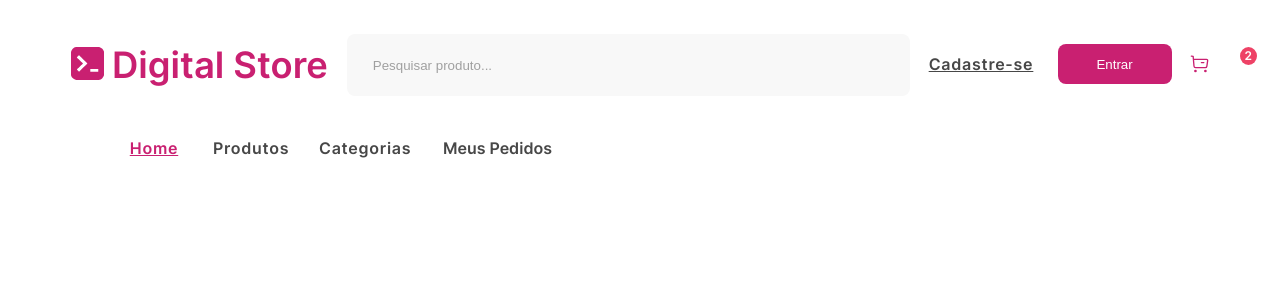
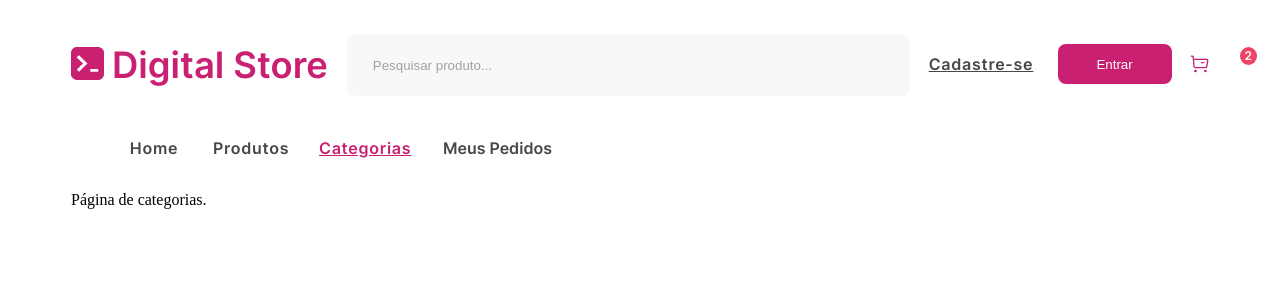
Before and after one commit to SergioFerreiraFilho/Digital-Store, a React (Create React App) app: page /categorias in a window 1280 px wide. Shown: the top 300 px of the page. Built offline with nearby package versions, Linux system fonts and the light colour scheme.

Commit message:
Colocando script na NAV para mudar o foco

```diff
--- a/src/Routers/index.js
+++ b/src/Routers/index.js
@@ -14,7 +14,7 @@ export default function Routers(){
                     <Route  path="/" element={<Home/>}/>
                     <Route  path="/produtos" element={<Produtos/>}/>
                     <Route  path="/categorias" element={<Categorias/>}/>
-                    <Route  path="/meusPedidos" element={<MeusPedidos/>}/>
+                    <Route  path="/meus-pedidos" element={<MeusPedidos/>}/>
                 </Routes>
         </BrowserRouter>
     );
--- a/src/components/Header/Nav/index.js
+++ b/src/components/Header/Nav/index.js
@@ -1,14 +1,21 @@
-import {Link} from "react-router-dom";
+import {Link, useLocation} from "react-router-dom";
 import "./style.css";
 
 
 export default function Nav() {
+    const location = useLocation();
+
+    const ativarHome = (url) => url === location.pathname ? "ativarHome" : "home";
+    const ativarProdutos = (url) => url === location.pathname ? "ativarProdutos" : "produtos";
+    const ativarCategorias = (url) => url === location.pathname ? "ativarCategorias" : "categorias";
+    const ativarMeus_pedidos = (url) => url === location.pathname ? "ativarMeus-pedidos" : "meus-pedidos";
+
     return (
         <nav>
-            <Link className="home" to="/" >Home</Link>
-            <Link className="produtos" to="/produtos" >Produtos</Link>
-            <Link className="categorias" to="/categorias" >Categorias</Link>
-            <Link className="meus-pedidos" to="/meus-pedidos" >Meus Pedidos</Link>
+            <Link className={ativarHome('/')} to="/" >Home</Link>
+            <Link className={ativarProdutos('/produtos')} to="/produtos" >Produtos</Link>
+            <Link className={ativarCategorias('/categorias')} to="/categorias" >Categorias</Link>
+            <Link className={ativarMeus_pedidos('/meus-pedidos')} to="/meus-pedidos" >Meus Pedidos</Link>
         </nav>
     );
 }
--- a/src/components/Header/Nav/style.css
+++ b/src/components/Header/Nav/style.css
@@ -13,7 +13,8 @@
     line-height: 28px;
     text-align: center;
     letter-spacing: 0.75px;
-    color: #C92071;
+    color: #474747;
+    text-decoration: none;
 }
 
 .produtos {
@@ -51,8 +52,8 @@
     line-height: 28px;
     text-align: center;
     letter-spacing: 0.75px;
+    padding-left: 32px;
     text-decoration: none;
-    padding-left: 32px;
     color: #474747;
 }
 
@@ -74,3 +75,81 @@
     text-decoration: none;
     color: #474747;
 }
+
+.ativarHome {
+    position: absolute;
+    width: 74px;
+    height: 28px;
+    top: 134px;
+    left: 117px;
+    right: 1291px;
+    bottom: 32px;
+    font-family: 'Inter';
+    font-style: normal;
+    font-weight: 700;
+    font-size: 16px;
+    line-height: 28px;
+    text-align: center;
+    letter-spacing: 0.75px;
+    color: #C92071;
+    text-decoration: underline;
+}
+
+.ativarProdutos {
+    position: absolute;
+    width: 74px;
+    height: 28px;
+    left: 181px;
+    right: 1185px;
+    top: 134px;
+    bottom: 30px;
+    font-family: 'Inter';
+    font-style: normal;
+    font-weight: 400;
+    font-size: 16px;
+    line-height: 28px;
+    text-align: center;
+    letter-spacing: 0.75px;
+    padding-left: 32px;
+    color: #C92071;
+    text-decoration: underline;
+}
+
+.ativarCategorias {
+    position: absolute;
+    width: 89px;
+    height: 28px;
+    left: 287px;
+    right: 1064px;
+    top: 134px;
+    bottom: 30px;
+    font-family: 'Inter';
+    font-style: normal;
+    font-weight: 400;
+    font-size: 16px;
+    line-height: 28px;
+    text-align: center;
+    letter-spacing: 0.75px;
+    padding-left: 32px;
+    color: #C92071;
+    text-decoration: underline;
+}
+
+.ativarMeus-pedidos {
+    position: absolute;
+    width: 115px;
+    height: 28px;
+    left: 408px;
+    right: 917px;
+    top: 140px;
+    bottom: 30px;
+    font-family: 'Inter';
+    font-style: normal;
+    font-weight: 400;
+    font-size: 16px;
+    line-height: 28px 145%;
+    text-align: center;
+    padding-left: 32px;
+    color: #C92071;
+    text-decoration: underline;
+}
--- a/src/pages/Categorias/index.js
+++ b/src/pages/Categorias/index.js
@@ -1,7 +1,7 @@
 export default function Categorias () {
     return (
         <div>
-            {/* Página de categorias. */}
+            Página de categorias.
         </div>
     );
 }
--- a/src/pages/Home/index.js
+++ b/src/pages/Home/index.js
@@ -3,7 +3,7 @@ export default function Home (){
 
     return (
         <div>
-            {/* Home */}
+            Home
         </div>
     );
 }
--- a/src/pages/MeusPedidos/index.js
+++ b/src/pages/MeusPedidos/index.js
@@ -1,7 +1,7 @@
 export default function MeusPedidos () {
     return (
         <div>
-            {/* Página pedidos */}
+            Página pedidos
         </div>
     );
 }
--- a/src/pages/Produtos/index.js
+++ b/src/pages/Produtos/index.js
@@ -1,7 +1,7 @@
 export default function Produtos () {
     return (
         <div>
-            {/* Pagina de Produtos */}
+            Pagina de Produtos
         </div>
     );
 }
```
